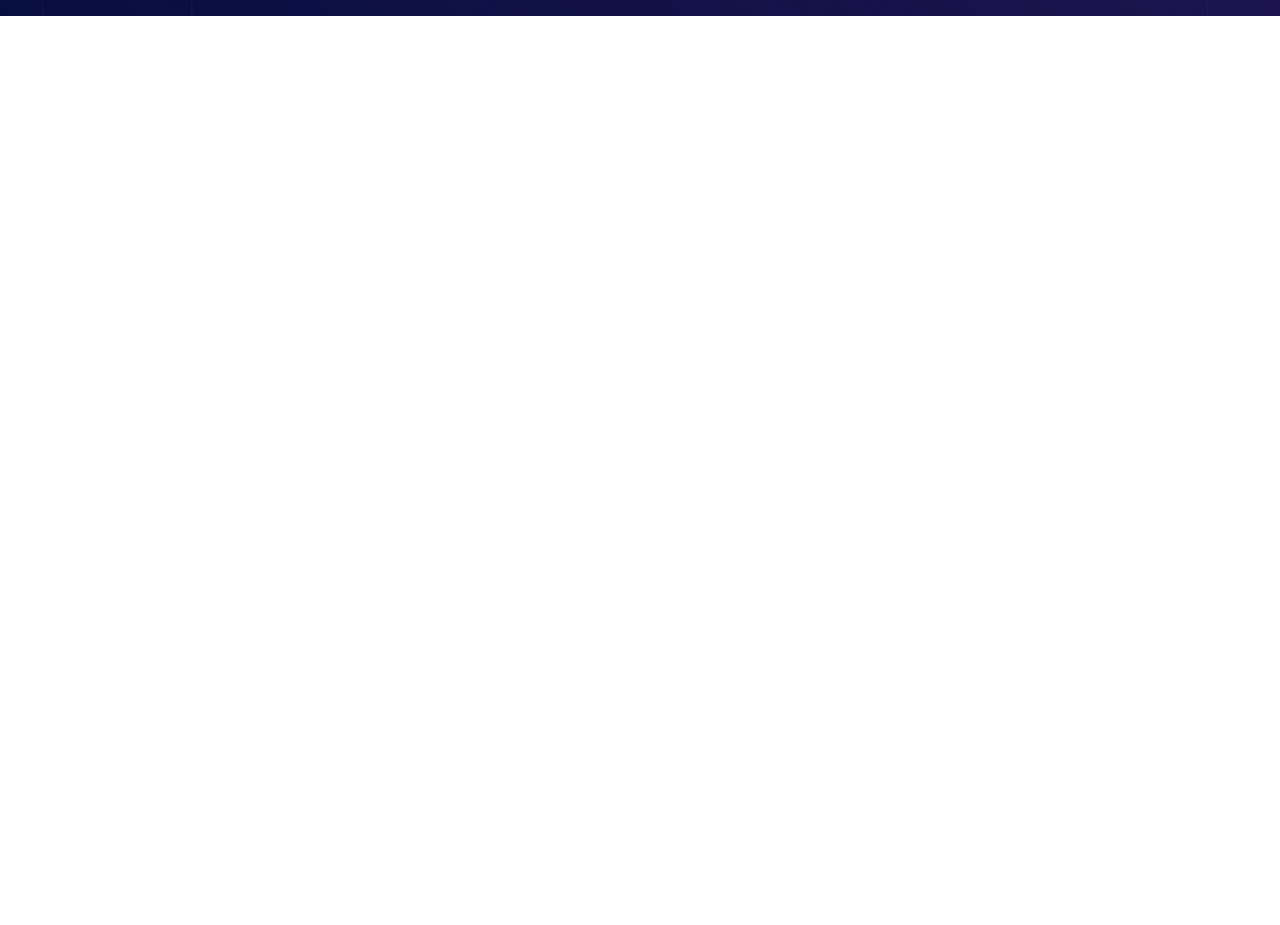
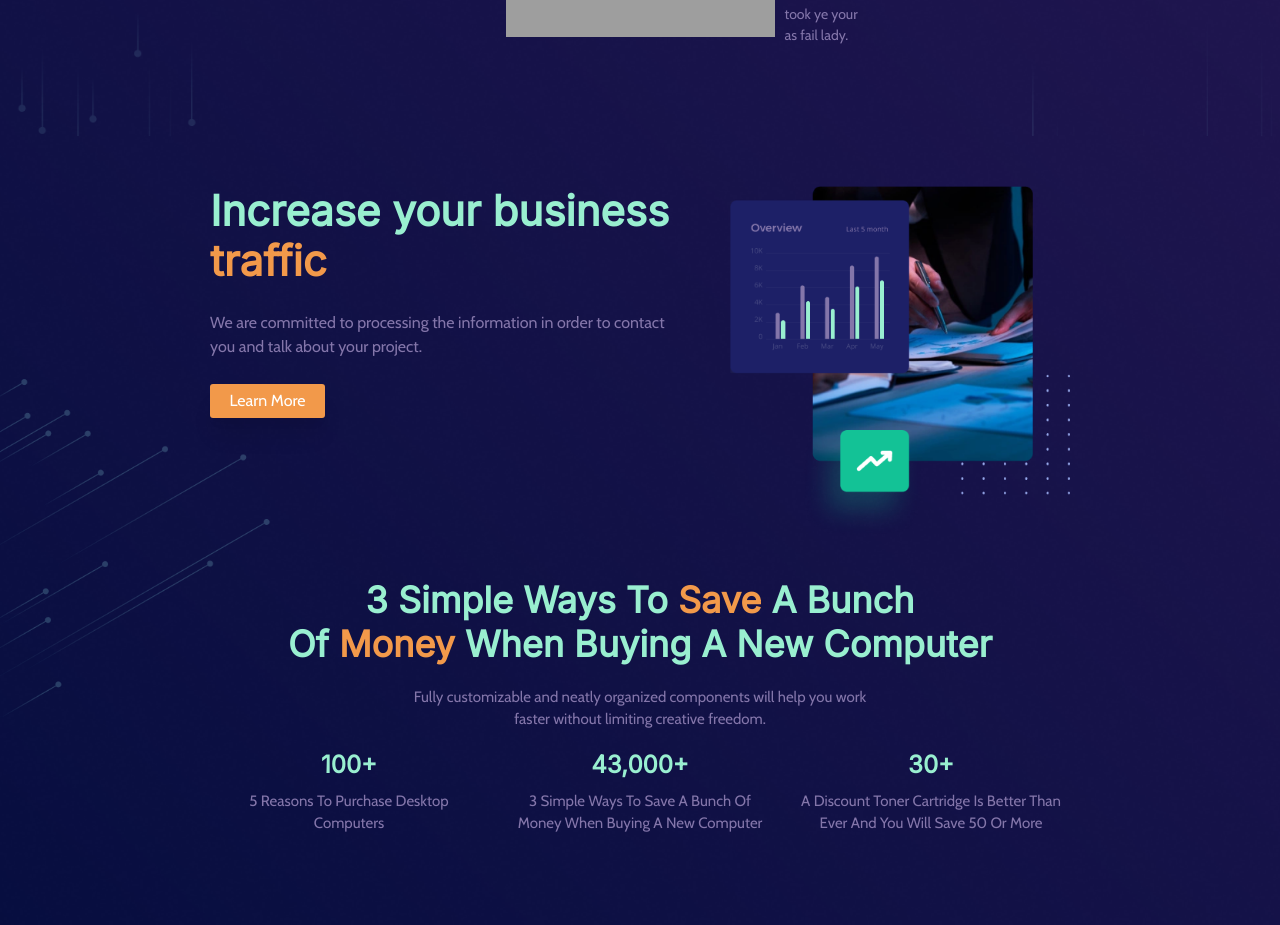
Before and after one commit to Techbrolakes/dataprocessinglandingpage, a Next.js app: page / in a window 1280 px wide. Shown: the part 1520-2445 px from the top of the page. Before the commit the page ends 1536 px from the top, so only its background shows below. Built offline with nearby package versions, Linux system fonts and the light colour scheme; grey boxes are pictures that could not be loaded.

Commit message:
version-1.6

```diff
--- /dev/null
+++ b/pages/HomeComponents/Business.jsx
@@ -0,0 +1,146 @@
+import React from "react";
+import {
+  Box,
+  Container,
+  Image,
+  Heading,
+  Text,
+  Flex,
+  Button,
+} from "@chakra-ui/react";
+
+function Business() {
+  return (
+    <>
+      <Box
+        py={"50px"}
+        backgroundImage={"/stroke.png"}
+        backgroundPosition={"left"}
+        backgroundSize={"300px"}
+        backgroundRepeat={"no-repeat"}
+      >
+        <Flex
+          justify={"center"}
+          gap={"50px"}
+          flexDirection={["column", "column", "column", "row"]}
+        >
+          <Box>
+            <Heading
+              color={"#99EFD0"}
+              fontSize={["22px", "26px", "32px", "42px"]}
+              textAlign={["center", "center", "left", "left"]}
+              fontWeight={"700"}
+              width={["100%", "100%", "100%", "470px"]}
+              pb={["10px", "15px", "20px", "25px"]}
+            >
+              Increase your business <span>traffic </span>
+            </Heading>
+            <Text
+              color={"#8476AA"}
+              width={["100%", "100%", "100%", "470px"]}
+              textAlign={["center", "center", "left", "left"]}
+              pb={["10px", "15px", "20px", "25px"]}
+            >
+              We are committed to processing the information in order to contact
+              you and talk about your project.
+            </Text>
+            <Box
+              background={"#F2994A"}
+              borderRadius={"3px"}
+              width={"115px"}
+              boxShadow={"xl"}
+              py={"5px"}
+              color={"#ffffff"}
+              textAlign={"center"}
+              mx={["auto", "auto", "initial", "initial"]}
+            >
+              Learn More
+            </Box>
+          </Box>
+          <Box mx={["auto", "auto", "initial", "initial"]}>
+            <Image src="/Image.png" alt="HeroImage" width={"340px"} />
+          </Box>
+        </Flex>
+
+        <Box padding={"30px"}>
+          <Heading
+            color={"#99EFD0"}
+            fontSize={["18px", "20px", "22px", "36px"]}
+            width={["100%", "100%", "100%", "770px"]}
+            textAlign={"center"}
+            fontWeight={"700"}
+            p={"10px"}
+            mx={"auto"}
+          >
+            3 Simple Ways To <span> Save</span> A Bunch <br /> Of
+            <span> Money</span> When Buying A New Computer
+          </Heading>
+          <Text
+            color={"#8476AA"}
+            textAlign={"center"}
+            width={["100%", "100%", "100%", "470px"]}
+            mx={"auto"}
+            fontSize={"15px"}
+            py={"10px"}
+          >
+            Fully customizable and neatly organized components will help you
+            work faster without limiting creative freedom.
+          </Text>
+          <Flex
+            justify={"center"}
+            gap={"30px"}
+            p={"10px"}
+            flexDirection={["column", "column", "column", "row"]}
+          >
+            <Box width={["100%", "100%", "100%", "261px"]}>
+              <Heading
+                color={"#99EFD0"}
+                fontSize={["18px", "20px", "22px", "24px"]}
+                textAlign={"center"}
+                fontWeight={"700"}
+                pb={"10px"}
+              >
+                100+
+              </Heading>
+              <Text color={"#8476AA"} textAlign={"center"} fontSize={"15px"}>
+                5 Reasons To Purchase Desktop Computers
+              </Text>
+            </Box>
+            <Box width={["100%", "100%", "100%", "261px"]}>
+              <Heading
+                color={"#99EFD0"}
+                fontSize={["18px", "20px", "22px", "24px"]}
+                textAlign={"center"}
+                fontWeight={"700"}
+                pb={"10px"}
+              >
+                43,000+
+              </Heading>
+              <Text color={"#8476AA"} textAlign={"center"} fontSize={"15px"}>
+                3 Simple Ways To Save A Bunch Of Money When Buying A New
+                Computer
+              </Text>
+            </Box>
+            <Box width={["100%", "100%", "100%", "261px"]}>
+              <Heading
+                color={"#99EFD0"}
+                fontSize={["18px", "20px", "22px", "24px"]}
+                textAlign={"center"}
+                fontWeight={"700"}
+                pb={"10px"}
+              >
+                30+
+              </Heading>
+              <Text color={"#8476AA"} textAlign={"center"} fontSize={"15px"}>
+                A Discount Toner Cartridge Is Better Than Ever And You Will Save
+                50 Or More
+              </Text>
+            </Box>
+          </Flex>
+        </Box>
+      </Box>
+    </>
+  );
+}
+
+export default Business;
--- a/pages/HomeComponents/Hero.jsx
+++ b/pages/HomeComponents/Hero.jsx
@@ -3,15 +3,12 @@ import { Heading, Text, Box, Container } from "@chakra-ui/react";
 import Navbar from "./Navbar/Navbar";
 import NavbarContent from "./Navbar/NavbarContent";
 import Features from "./Navbar/Features";
+import Business from "./Business";
 
 function Hero() {
   return (
     <>
-      <Box
-        backgroundImage={"/herobackground.png"}
-        backgroundRepeat={"no-repeat"}
-        backgroundSize={"cover"}
-      >
+      <Box>
         <Navbar />
         <NavbarContent />
         <Features />
--- a/pages/HomeComponents/Navbar/Features.jsx
+++ b/pages/HomeComponents/Navbar/Features.jsx
@@ -17,7 +17,7 @@ function Features() {
         backgroundImage={"/features.png"}
         backgroundSize={"contain"}
         backgroundPosition={"center"}
-        py={"30px"}
+        py={"90px"}
       >
         {/* IMAGE BOX */}
         <Flex
--- a/pages/index.js
+++ b/pages/index.js
@@ -1,5 +1,6 @@
-import { Heading, Text } from "@chakra-ui/react";
+import { Heading, Text, Box } from "@chakra-ui/react";
 import Head from "next/head";
+import Business from "./HomeComponents/Business";
 import Hero from "./HomeComponents/Hero";
 
 export default function Home() {
@@ -11,9 +12,14 @@ export default function Home() {
         <link rel="icon" href="/favicon.ico" />
       </Head>
 
-      <main>
+      <Box
+        backgroundImage={"/herobackground.png"}
+        backgroundRepeat={"no-repeat"}
+        backgroundSize={"cover"}
+      >
         <Hero />
-      </main>
+        <Business />
+      </Box>
     </div>
   );
 }
--- a/styles/globals.css
+++ b/styles/globals.css
@@ -14,3 +14,6 @@ a {
 * {
   box-sizing: border-box;
 }
+span {
+  color: #f2994a;
+}
```
Also changed, not shown: public/Image.png (added), public/stroke.png (added).
